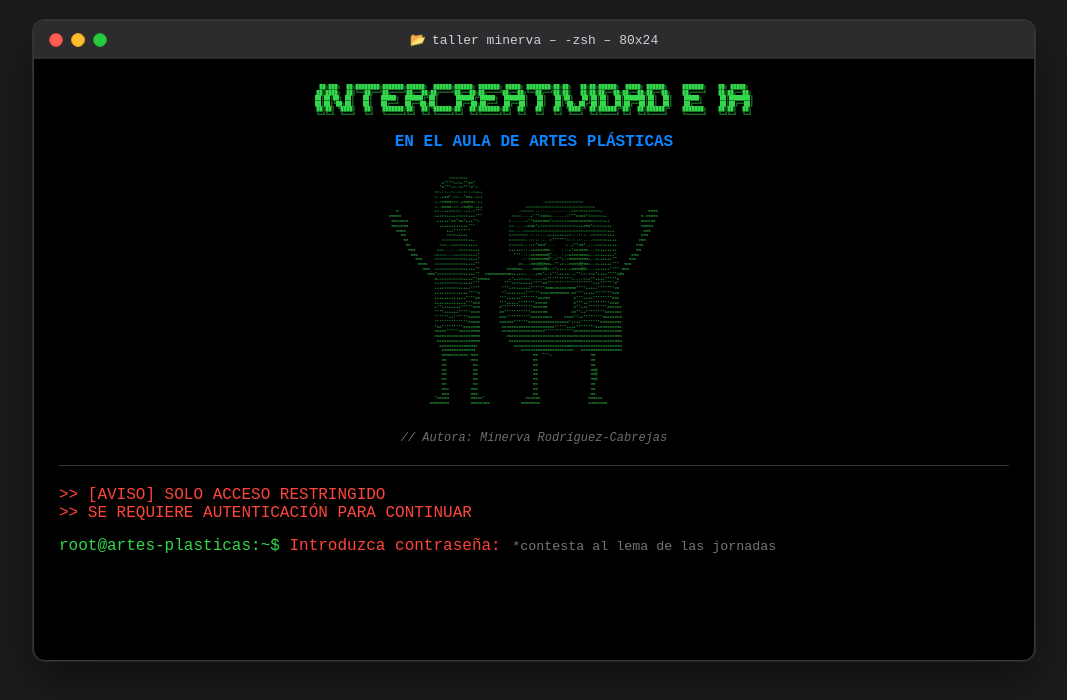
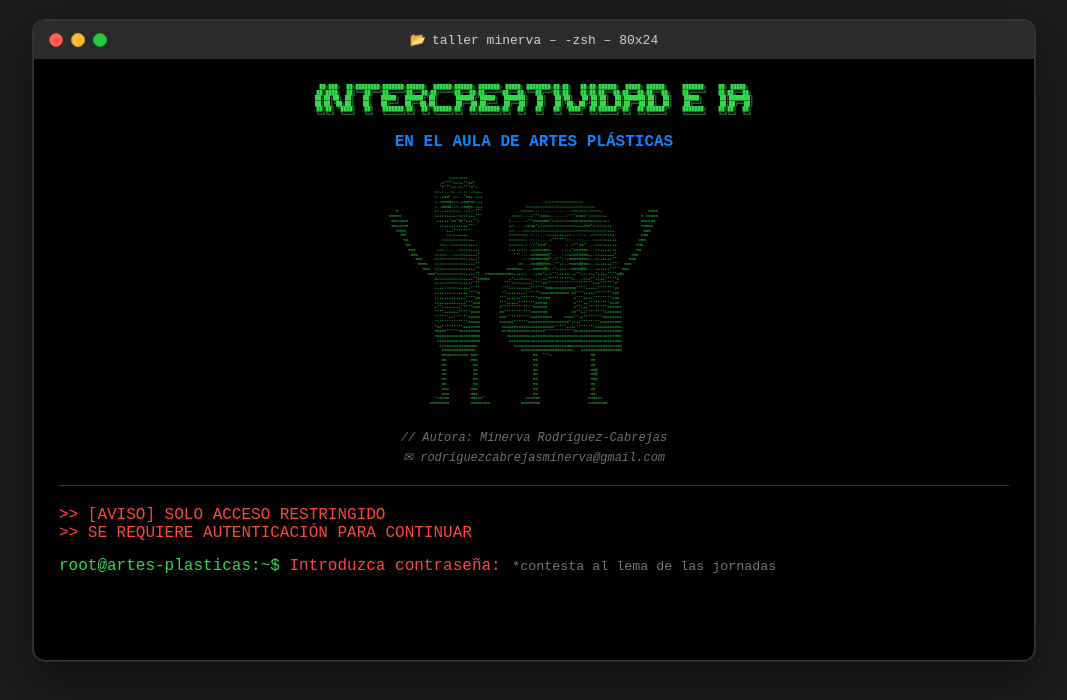
Before and after one commit to minervarc/taller_ia, a plain HTML site: page index.html in a window 1280 px wide. Shown: the whole page, without its empty margins (106-1173 px from the left). Drawn offline with Linux system fonts and the light colour scheme; a script that the page names is missing.

Commit message:
Update index.html

```diff
--- a/index.html
+++ b/index.html
@@ -179,6 +179,7 @@
             <span class="ascii-subtitle" id="target-sub"></span>
             <pre class="ascii-ia-img" id="target-ia"></pre>
             <span class="author-comment">// Autora: Minerva Rodríguez-Cabrejas</span>
+            <span class="author-comment"> ✉ rodriguezcabrejasminerva@gmail.com</span>
         </div>
 
         <div id="login-zone">
```
